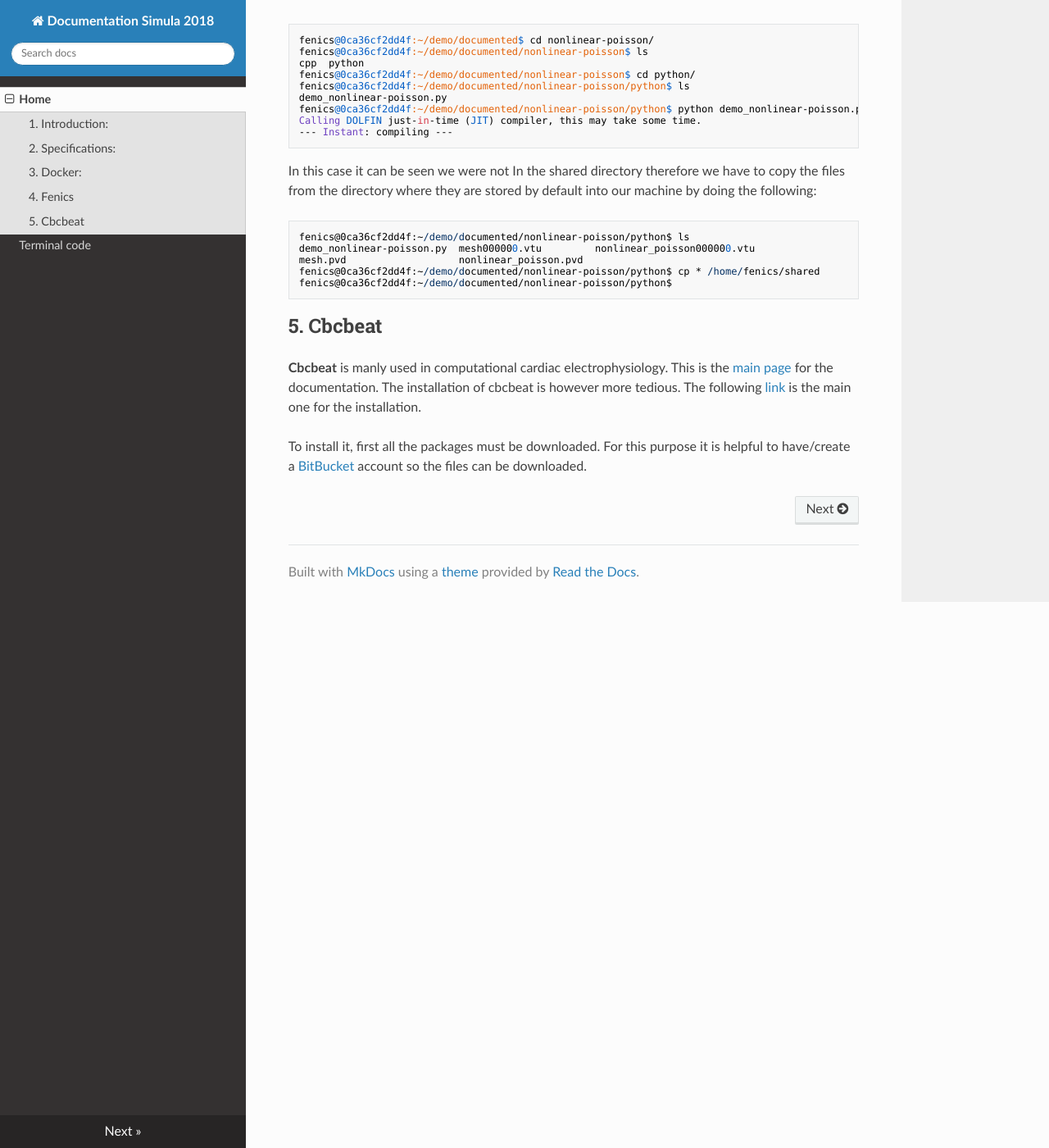
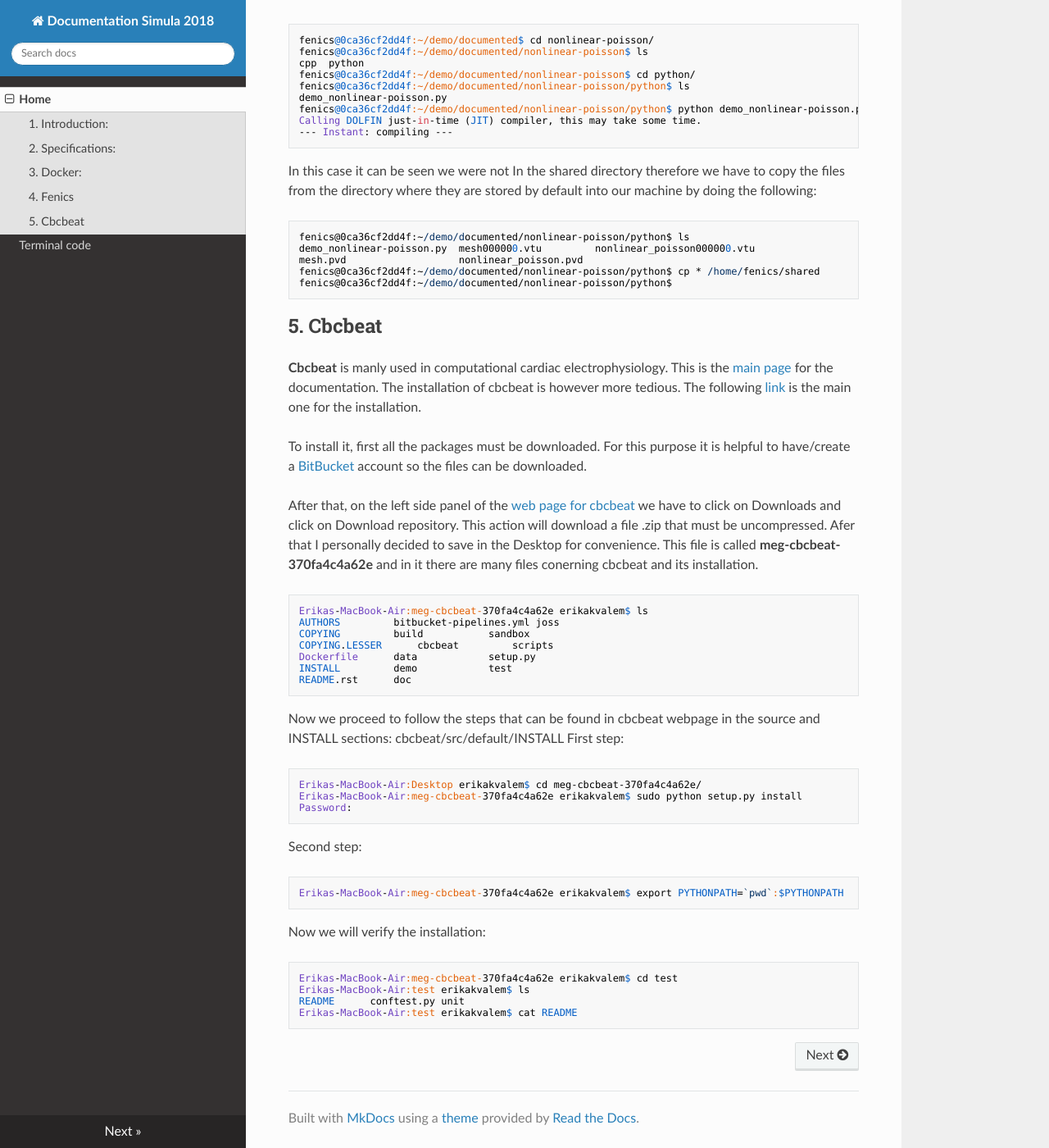
Before and after one commit to ErikaKvalem/Documentation-2018-MkDocs, an MkDocs documentation site: the page built from docs/index.md, in a window 1280 px wide and 1400 px high, scrolled down 3236 px. Shown: the whole window at 82% size. Built offline with MkDocs 1.6.1, drawn with Linux system fonts in a browser that asks for light colours; nearby versions of some CDN libraries; old or Windows-style settings are respelled for this version of MkDocs.

Commit message:
Update index.md

````diff
--- a/docs/index.md
+++ b/docs/index.md
@@ -166,3 +166,34 @@ for the documentation.
 The installation of cbcbeat is however more tedious. The following [link](https://bitbucket.org/meg/cbcbeat/src/default/) is the main one for the installation.
 
 To install it, first all the packages must be downloaded. For this purpose it is helpful to have/create a [BitBucket](https://bitbucket.org/dashboard/overview) account so the files can be downloaded.
+
+After that, on the left side panel of the [web page for cbcbeat](https://bitbucket.org/meg/cbcbeat/src/default/) we have to click on Downloads and click on Download repository. This action will download a file .zip that must be uncompressed. Afer that I personally decided to save in the Desktop for convenience. This file is called **meg-cbcbeat-370fa4c4a62e** and in it there are many files conerning cbcbeat and its installation.
+```
+Erikas-MacBook-Air:meg-cbcbeat-370fa4c4a62e erikakvalem$ ls
+AUTHORS			bitbucket-pipelines.yml	joss
+COPYING			build			sandbox
+COPYING.LESSER		cbcbeat			scripts
+Dockerfile		data			setup.py
+INSTALL			demo			test
+README.rst		doc
+```
+Now we proceed to follow the steps that can be found in cbcbeat webpage in the source and INSTALL sections: cbcbeat/src/default/INSTALL
+First step:
+```
+Erikas-MacBook-Air:Desktop erikakvalem$ cd meg-cbcbeat-370fa4c4a62e/
+Erikas-MacBook-Air:meg-cbcbeat-370fa4c4a62e erikakvalem$ sudo python setup.py install
+Password:
+```
+Second step:
+
+```
+Erikas-MacBook-Air:meg-cbcbeat-370fa4c4a62e erikakvalem$ export PYTHONPATH=`pwd`:$PYTHONPATH
+```
+Now we will verify the installation:
+
+```
+Erikas-MacBook-Air:meg-cbcbeat-370fa4c4a62e erikakvalem$ cd test
+Erikas-MacBook-Air:test erikakvalem$ ls
+README		conftest.py	unit
+Erikas-MacBook-Air:test erikakvalem$ cat README
+```
````
